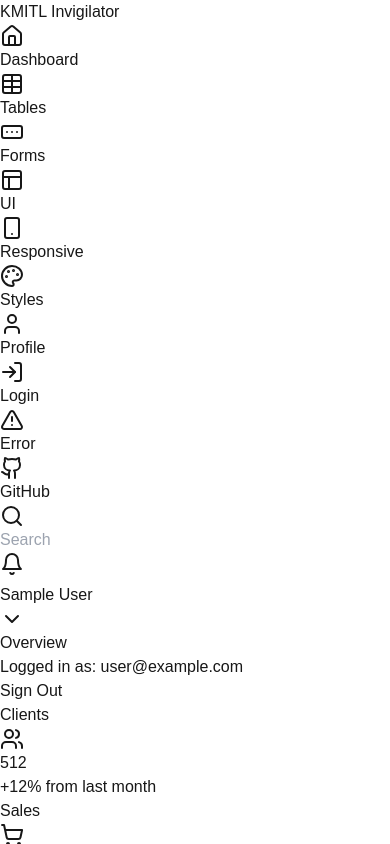
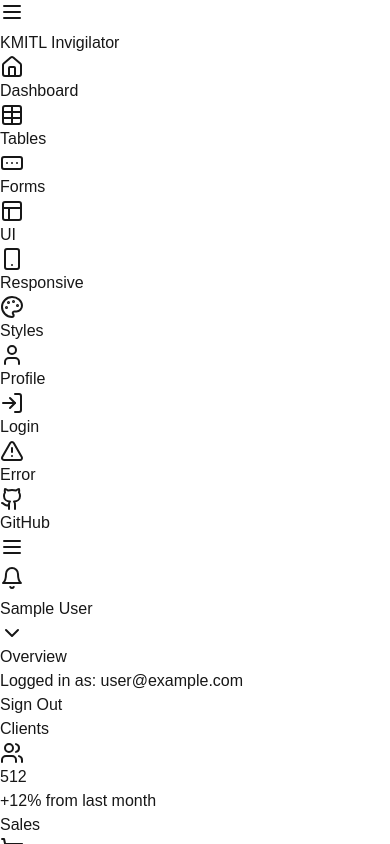
Before and after one commit to Watthachai/kmitl-exam-invigilator, a Next.js app: page /dashboard in a window 390 px wide. Shown: the top 844 px of the page. Built offline with nearby package versions, Linux system fonts and the light colour scheme; no server answers; sample sign-in values are in the browser's storage.

Commit message:
<Feat>: Fixed on Mobile UI

```diff
--- a/src/app/components/navigation/side-nav.tsx
+++ b/src/app/components/navigation/side-nav.tsx
@@ -1,12 +1,16 @@
 // app/dashboard/components/navigation/side-nav.tsx
-import { Home, Table, FormInput, Layout, Smartphone, Palette, User, LogIn, AlertTriangle, Github, LucideIcon } from 'lucide-react';
+"use client";
+
+import { Home, Table, FormInput, Layout, Smartphone, Palette, User, LogIn, AlertTriangle, Github, LucideIcon, Menu, X } from 'lucide-react';
 import Link from 'next/link';
 import { usePathname } from 'next/navigation';
+import { useState, useEffect } from 'react';
 
-const NavItem = ({ icon: Icon, label, href }: {
+const NavItem = ({ icon: Icon, label, href, onClick }: {
   icon: LucideIcon;
   label: string;
   href: string;
+  onClick?: () => void;
 }) => {
   const pathname = usePathname();
   const isActive = pathname === href;
@@ -14,6 +18,7 @@ const NavItem = ({ icon: Icon, label, href }: {
   return (
     <Link
       href={href}
+      onClick={onClick}
       className={`flex items-center px-4 py-2 text-gray-300 hover:bg-gray-800 hover:text-white transition-colors
         ${isActive ? 'bg-gray-800 text-white' : ''}`}
     >
@@ -23,7 +28,22 @@ const NavItem = ({ icon: Icon, label, href }: {
   );
 };
 
-export const SideNav = () => {
+interface SideNavProps {
+  isMobileMenuOpen: boolean;
+  setIsMobileMenuOpen: (isOpen: boolean) => void;
+}
+
+export const SideNav = ({ isMobileMenuOpen, setIsMobileMenuOpen}: SideNavProps) => {
+  const [mounted, setMounted] = useState(false);
+
+  useEffect(() => {
+    setMounted(true);
+  }, []);
+
+  const closeMobileMenu = () => {
+    setIsMobileMenuOpen(false);
+  };
+
   const navItems = [
     { icon: Home, label: 'Dashboard', href: '/dashboard' },
     { icon: Table, label: 'Tables', href: '/dashboard/tables' },
@@ -37,11 +57,52 @@ export const SideNav = () => {
     { icon: Github, label: 'GitHub', href: 'https://github.com' },
   ];
 
+  if (!mounted) return null;
+
   return (
-    <nav className="mt-4">
-      {navItems.map((item, index) => (
-        <NavItem key={index} {...item} />
-      ))}
-    </nav>
+    <>
+      {/* Mobile Menu Button */}
+      <button
+        className="lg:hidden fixed top-3 left-4 z-50 p-2 rounded-md bg-gray-900 text-white"
+        onClick={() => setIsMobileMenuOpen(!isMobileMenuOpen)}
+      >
+        {isMobileMenuOpen ? (
+          <X className="h-6 w-6" />
+        ) : (
+          <Menu className="h-6 w-6" />
+        )}
+      </button>
+
+      {/* Sidebar Navigation */}
+      <nav className={`
+      fixed top-0 left-0 h-full w-64 bg-gray-900
+      transform transition-transform duration-200 ease-in-out
+      lg:translate-x-0
+      ${isMobileMenuOpen ? 'translate-x-0' : '-translate-x-full'}
+      z-40
+    `}>
+        <div className="pt-16 lg:pt-4 px-4">
+          <h1 className="text-xl font-bold text-white">KMITL Invigilator</h1>
+        </div>
+
+        <div className="space-y-1 mt-4">
+          {navItems.map((item) => (
+            <NavItem
+              key={item.href}
+              {...item}
+              onClick={closeMobileMenu}
+            />
+          ))}
+        </div>
+      </nav>
+
+      {/* Overlay */}
+      {isMobileMenuOpen && (
+        <div
+          className="fixed inset-0 bg-black bg-opacity-50 z-30 lg:hidden"
+          onClick={closeMobileMenu}
+        />
+      )}
+    </>
   );
 };
--- a/src/app/components/navigation/top-nav.tsx
+++ b/src/app/components/navigation/top-nav.tsx
@@ -1,7 +1,7 @@
 // app/components/navigation/top-nav.tsx
 "use client";
 
-import { Bell, ChevronDown, Search } from 'lucide-react';
+import { Bell, ChevronDown, Menu } from 'lucide-react';
 import { useRouter } from 'next/navigation';
 import { useSession, signOut } from 'next-auth/react';
 import { useState, useEffect } from 'react';
@@ -15,7 +15,11 @@ import {
 } from '@/app/components/ui/dropdown-menu';
 import { Button } from '@/app/components/ui/button';
 
-export const TopNav = () => {
+interface TopNavProps {
+  onMenuClick: () => void;
+}
+
+export const TopNav = ({ onMenuClick}: TopNavProps) => {
   const router = useRouter();
   const [isLoading, setIsLoading] = useState(true);
   const { data: session, status } = useSession();
@@ -42,16 +46,12 @@ export const TopNav = () => {
 
   return (
     <div className="flex items-center justify-between">
-      <div className="flex items-center gap-4 flex-1">
-        <div className="relative w-96">
-          <Search className="absolute left-2 top-2.5 h-4 w-4 text-gray-500" />
-          <input
-            type="text"
-            placeholder="Search"
-            className="pl-8 h-9 w-full rounded-md border border-gray-200 bg-white px-3 py-1 text-sm shadow-sm transition-colors focus:outline-none focus:ring-1 focus:ring-gray-400"
-          />
-        </div>
-      </div>
+      <button
+        className="lg:hidden p-2 -ml-2 rounded-md hover:bg-gray-100"
+        onClick={onMenuClick}
+      >
+        <Menu className="h-6 w-6" />
+      </button>
 
       <div className="flex items-center gap-4">
         <Button variant="default" size="icon">
--- a/src/app/dashboard/layout.tsx
+++ b/src/app/dashboard/layout.tsx
@@ -1,31 +1,37 @@
+// app/dashboard/layout.tsx
 "use client";
 
 import { SessionProvider } from "next-auth/react";
 import { SideNav } from '@/app/components/navigation/side-nav';
 import { TopNav } from '@/app/components/navigation/top-nav';
+import { useState } from 'react';
 
 export default function DashboardLayout({
   children,
 }: {
   children: React.ReactNode;
 }) {
+  const [isMobileMenuOpen, setIsMobileMenuOpen] = useState(false);
+
   return (
     <SessionProvider>
       <div className="min-h-screen bg-gray-100">
         {/* Left Sidebar */}
-        <aside className="fixed left-0 top-0 h-full w-64 bg-gray-900 text-white">
-          <div className="p-4">
-            <h1 className="text-xl font-bold">KMITL Invigilator</h1>
-          </div>
-          <SideNav />
-        </aside>
+        <SideNav
+          isMobileMenuOpen={isMobileMenuOpen}
+          setIsMobileMenuOpen={setIsMobileMenuOpen}
+        />
 
         {/* Main Content */}
-        <div className="ml-64 flex flex-col min-h-screen">
+        <div className={`
+          transition-[margin] duration-200 ease-in-out
+          lg:ml-64
+          ${isMobileMenuOpen ? 'ml-64' : 'ml-0'}
+        `}>
           {/* Top Navigation */}
           <header className="bg-white border-b">
             <div className="px-4 py-3">
-              <TopNav />
+              <TopNav onMenuClick={() => setIsMobileMenuOpen(!isMobileMenuOpen)} />
             </div>
           </header>
 
@@ -34,6 +40,14 @@ export default function DashboardLayout({
             {children}
           </main>
         </div>
+
+        {/* Overlay */}
+        {isMobileMenuOpen && (
+          <div
+            className="fixed inset-0 bg-black bg-opacity-50 z-30 lg:hidden"
+            onClick={() => setIsMobileMenuOpen(false)}
+          />
+        )}
       </div>
     </SessionProvider>
   );
```
